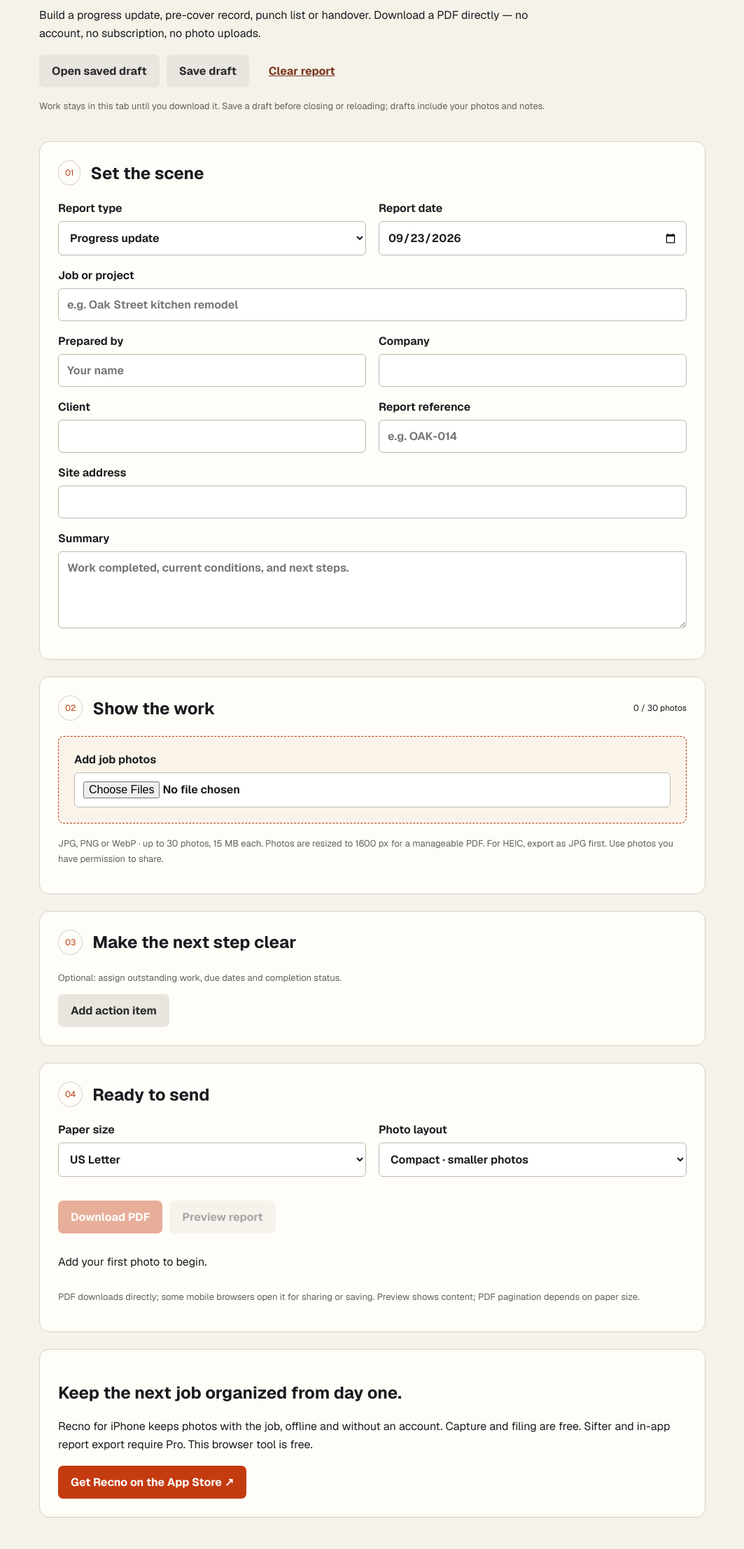
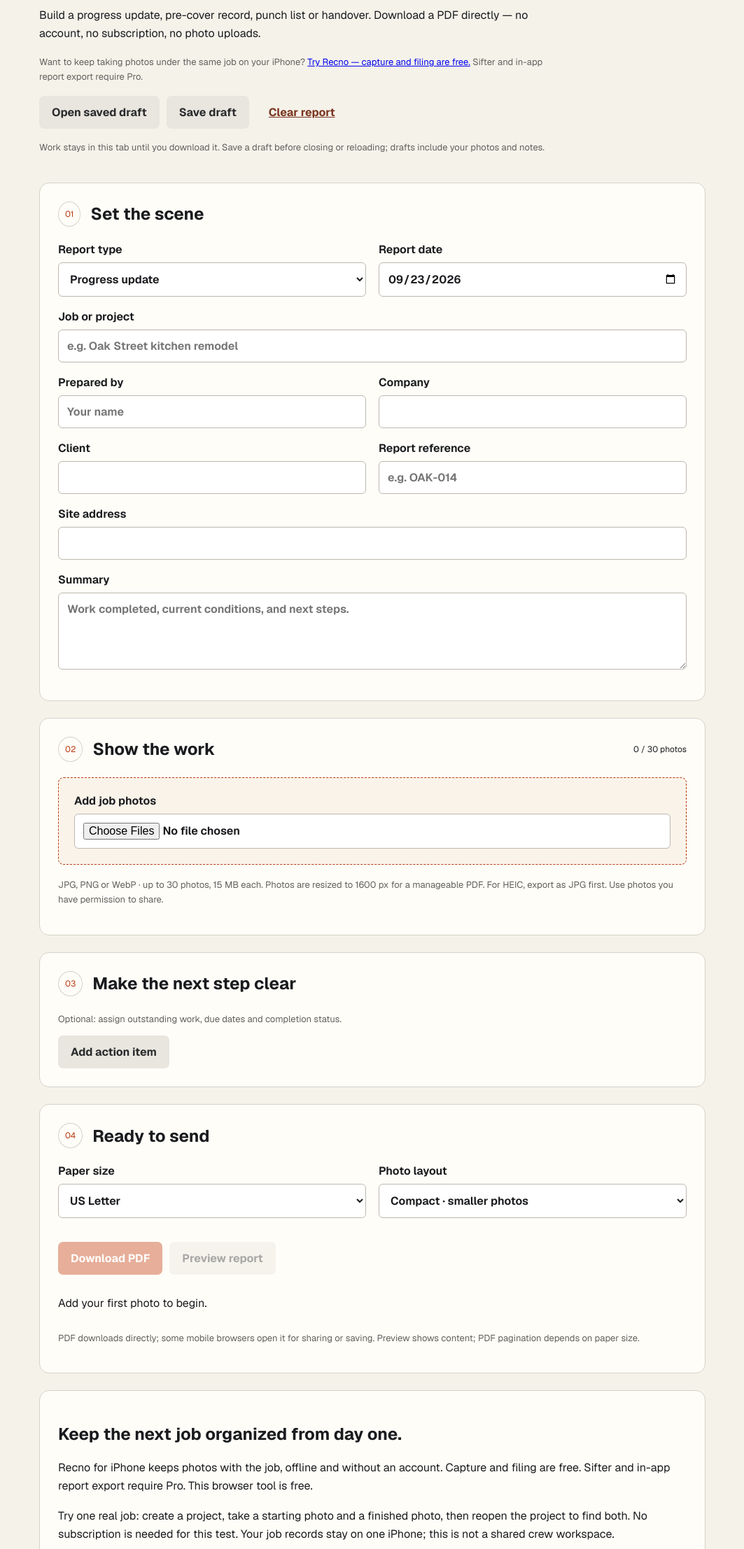
Before and after one commit to gsl0001/recno, a plain HTML site: page photo-report/index.html in a window 1280 px wide. Shown: the part 329-2543 px from the top of the page at 70% size, without its empty margins (108-1171 px from the left). Drawn offline with Linux system fonts and the light colour scheme.

Commit message:
Clarify free report to iPhone trial path

```diff
--- a/photo-report/index.html
+++ b/photo-report/index.html
@@ -34,6 +34,11 @@
           Build a progress update, pre-cover record, punch list or handover.
           Download a PDF directly — no account, no subscription, no photo
           uploads.
+        </p>
+        <p class="hint">
+          Want to keep taking photos under the same job on your iPhone?
+          <a href="https://apps.apple.com/app/apple-store/id6785280739?pt=129096683&amp;ct=FreePhotoReportSep2026&amp;mt=8">Try Recno — capture and filing are free.</a>
+          Sifter and in-app report export require Pro.
         </p>
         <div class="toolbar">
           <button id="import-button" class="secondary">Open saved draft</button
@@ -167,6 +172,12 @@
           account. Capture and filing are free. Sifter and in-app report export
           require Pro. This browser tool is free.
         </p>
+        <p>
+          Try one real job: create a project, take a starting photo and a finished
+          photo, then reopen the project to find both. No subscription is needed
+          for this test. Your job records stay on one iPhone; this is not a shared
+          crew workspace.
+        </p>
         <a
           class="download"
           href="https://apps.apple.com/app/apple-store/id6785280739?pt=129096683&amp;ct=FreePhotoReportSep2026&amp;mt=8"
```
